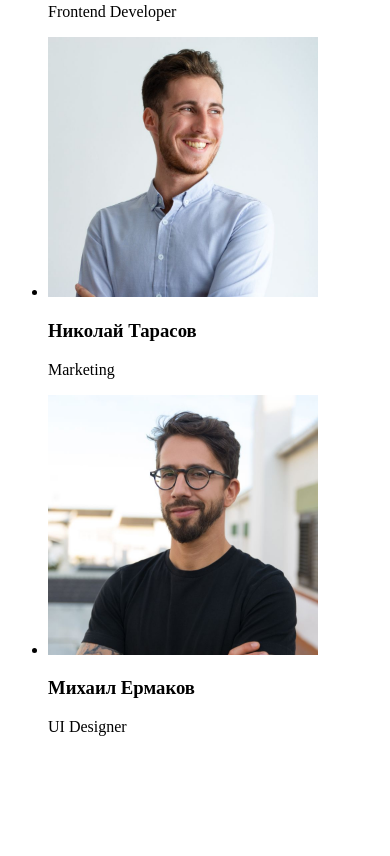
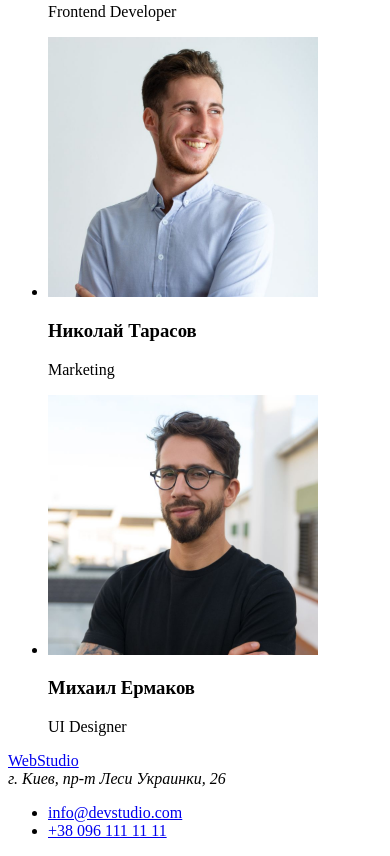
Before and after one commit to BleiKYer/goit-markup-hw-01, a plain HTML site: page index.html in a window 390 px wide. Shown: the part 2416-3272 px from the top of the page. Before the commit the page ends 3168 px from the top, so only its background shows below. Drawn offline with Linux system fonts and the light colour scheme.

Commit message:
footer
Add content to footer. Corrected phone number  in navigation

```diff
--- a/index.html
+++ b/index.html
@@ -18,12 +18,11 @@
                 <li><a href="">Портфолио</a></li>
                 <li><a href="">Контакты</a></li>
             </ul>
-
+        </nav>
             <ul>
                 <li><a href="mailto:info@devstudio.com">info@devstudio.com</a></li>
-                <li><a href="tel:+38 096 111 11 11">+38 096 111 11 11</a></li>
+                <li><a href="tel:+380961111111">+38 096 111 11 11</a></li>
             </ul>
-        </nav>
     </header>
 
     <main>
@@ -60,7 +59,7 @@
             </ul>
         </section>
 
-        <!-- Секциция чем мы занимвемся -->
+        <!-- Секция чем мы занимвемся -->
 
         <section>
             <h2>Чем мы занимаемся</h2>
@@ -106,6 +105,17 @@
         </section>
     </main>
 
-    <footer></footer>
+    <footer>
+        <a href="/">
+            <span>WebStudio</span>
+        </a>
+        <address>
+            г. Киев, пр-т Леси Украинки, 26
+        </address>
+        <ul>
+            <li><a href="mailto:info@devstudio.com">info@devstudio.com</a></li>
+            <li><a href="tel:+380961111111">+38 096 111 11 11</a></li>
+        </ul>
+    </footer>
 </body>
 </html>
```
